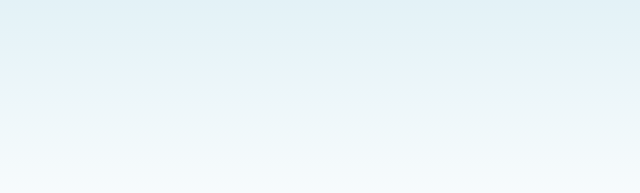
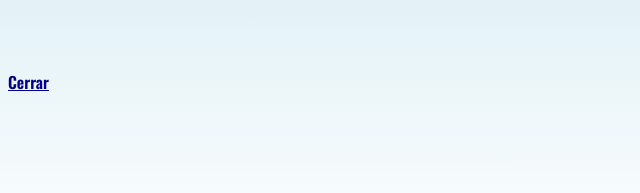
Before and after one commit to UCC-LabCompu2-Historico/proyecto2022-correa-schonfeld, a plain HTML site: page formUCC3.html in a window 1280 px wide. Shown: the part 527-720 px from the top of the page, 0-640 px from the left. Drawn offline with nearby package versions, Linux system fonts and the light colour scheme.

Commit message:
Boton cerrar

```diff
--- a/Funciones.js
+++ b/Funciones.js
@@ -13,9 +13,6 @@ function dibujaravion(){
     img.onload = function(){
         ctx.drawImage(img,0,0);
     }
-
-//    ctx.fillStyle="#ade5d9";
-//    ctx.fillRect(0+margen,0-margen,40,40);
 
 }
 
--- a/formUCC3.html
+++ b/formUCC3.html
@@ -5,12 +5,8 @@
     <title>Confirmar vuelo</title>
     <meta name="Formulario3" content="Formulario3">
 
-<!--    <link rel="preconnect" href="https://fonts.googleapis.com"> -->
-<!--    <link rel="preconnect" href="https://fonts.gstatic.com" crossorigin> -->
     <link href="https://fonts.googleapis.com/css2?family=Oswald:wght@600&display=swap" rel="stylesheet">
-
     <link rel="stylesheet" href="prueba.css" type="text/css">
-
     <link rel="shortcut icon" href="imagenes/fav_avion.png">
 
 </head>
@@ -23,7 +19,7 @@
 </canvas>
 
 
-<!-- <a href="/proyecto2022-correa-schonfeld/index.html">Cerrar</a> -->
+<a href="/proyecto2022-correa-schonfeld/index.html">Cerrar</a>
 
 <script type="text/javascript" src="Funciones.js"></script>
 </body>
```
